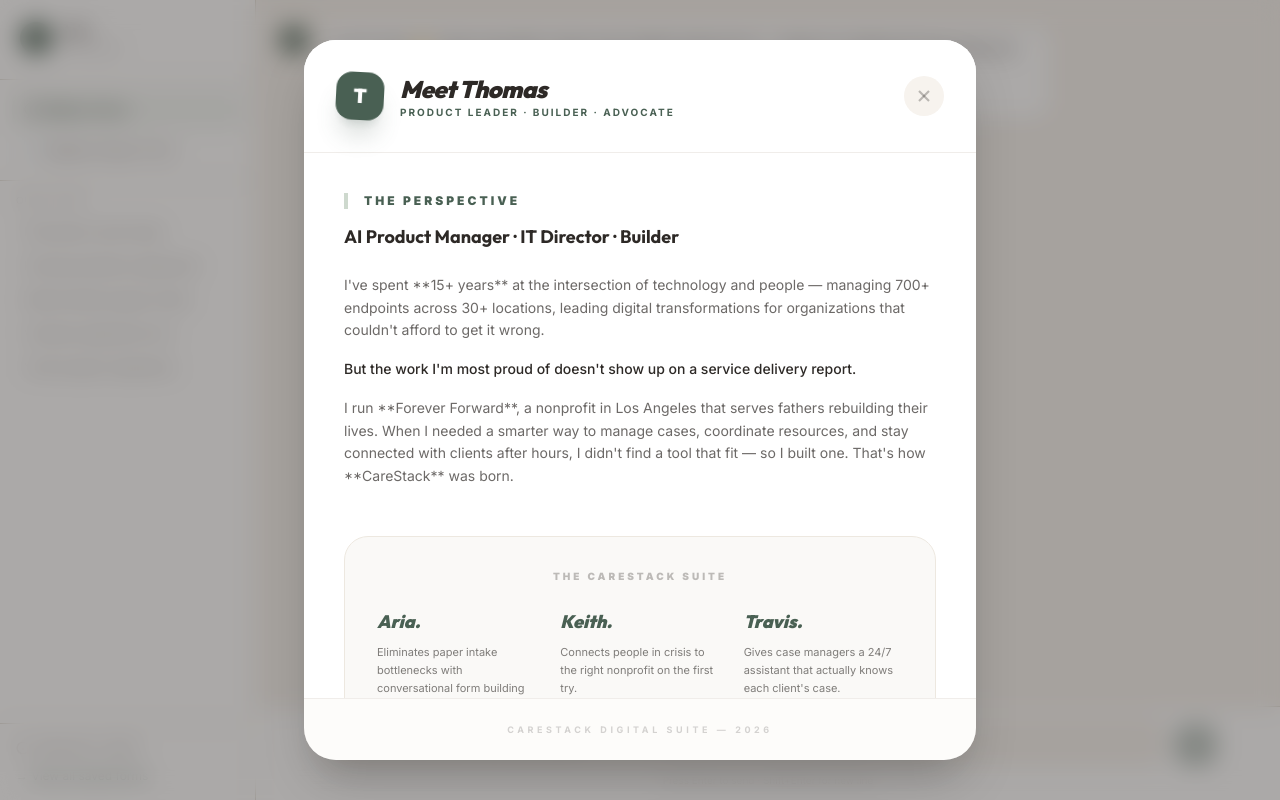
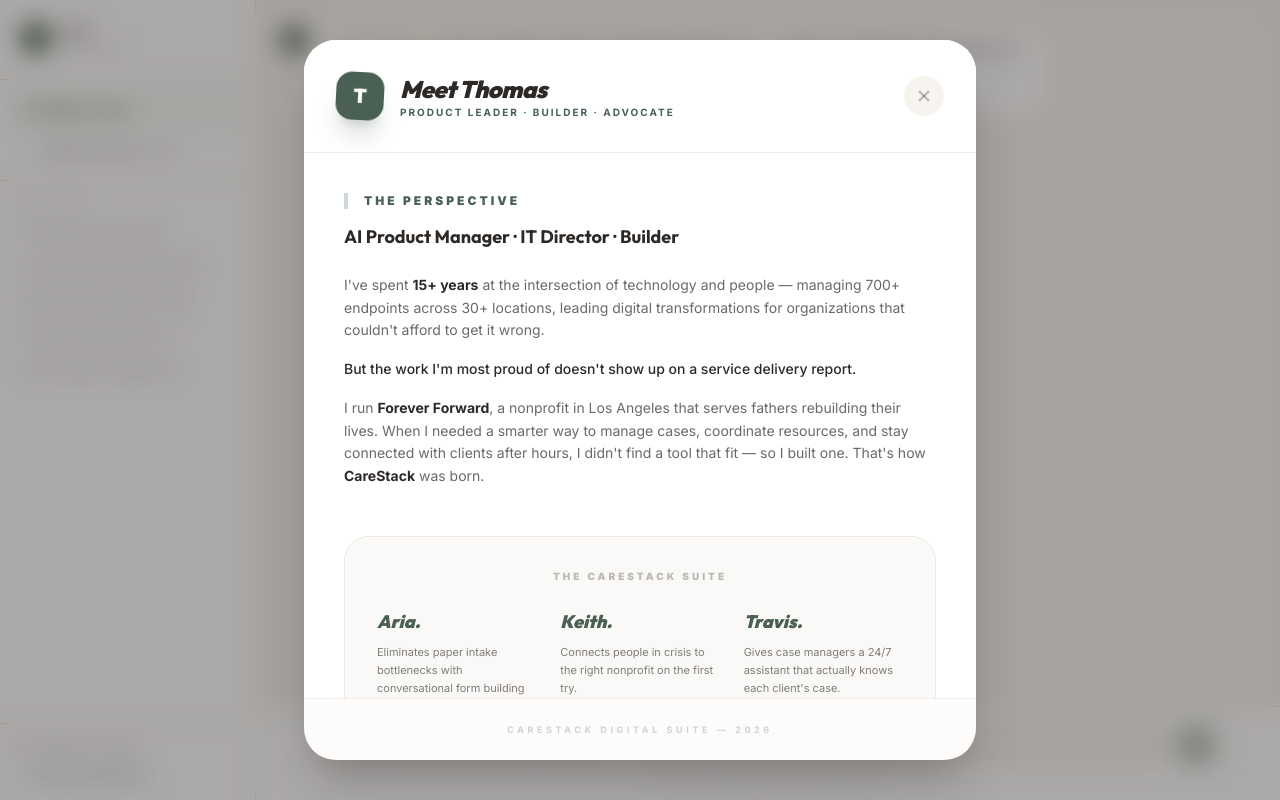
Before and after one commit to simpletech310/ariademo, a Next.js app: page / in a window 1280 px wide. Both pictures are taken after a click on the button "PROJECT INFO". Built offline with nearby package versions, Linux system fonts and the light colour scheme.

Commit message:
Fix bold text rendering in About modal

```diff
--- a/components/AboutModal.tsx
+++ b/components/AboutModal.tsx
@@ -50,13 +50,13 @@
 
                         <div className="text-ink/70 text-sm leading-relaxed space-y-4">
                             <p>
-                                I've spent **15+ years** at the intersection of technology and people — managing 700+ endpoints across 30+ locations, leading digital transformations for organizations that couldn't afford to get it wrong.
+                                I've spent <span className="text-ink font-bold">15+ years</span> at the intersection of technology and people — managing 700+ endpoints across 30+ locations, leading digital transformations for organizations that couldn't afford to get it wrong.
                             </p>
                             <p className="text-ink font-medium">
                                 But the work I'm most proud of doesn't show up on a service delivery report.
                             </p>
                             <p>
-                                I run **Forever Forward**, a nonprofit in Los Angeles that serves fathers rebuilding their lives. When I needed a smarter way to manage cases, coordinate resources, and stay connected with clients after hours, I didn't find a tool that fit — so I built one. That's how **CareStack** was born.
+                                I run <span className="text-ink font-bold">Forever Forward</span>, a nonprofit in Los Angeles that serves fathers rebuilding their lives. When I needed a smarter way to manage cases, coordinate resources, and stay connected with clients after hours, I didn't find a tool that fit — so I built one. That's how <span className="text-ink font-bold">CareStack</span> was born.
                             </p>
                         </div>
                     </div>
```
